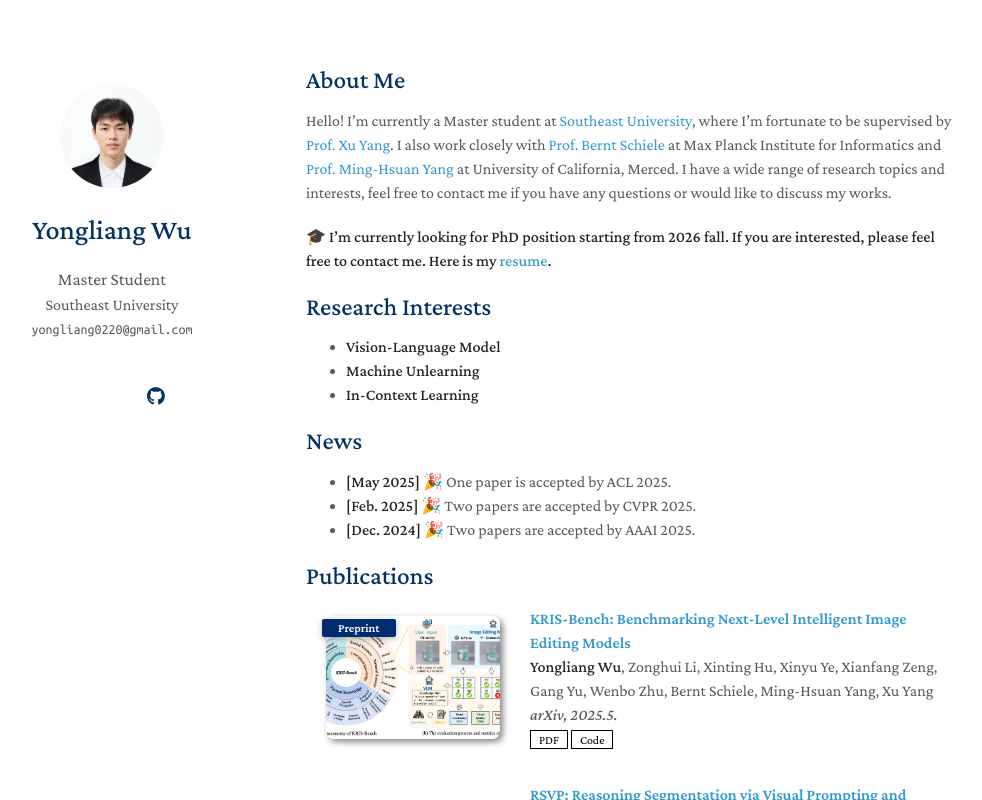
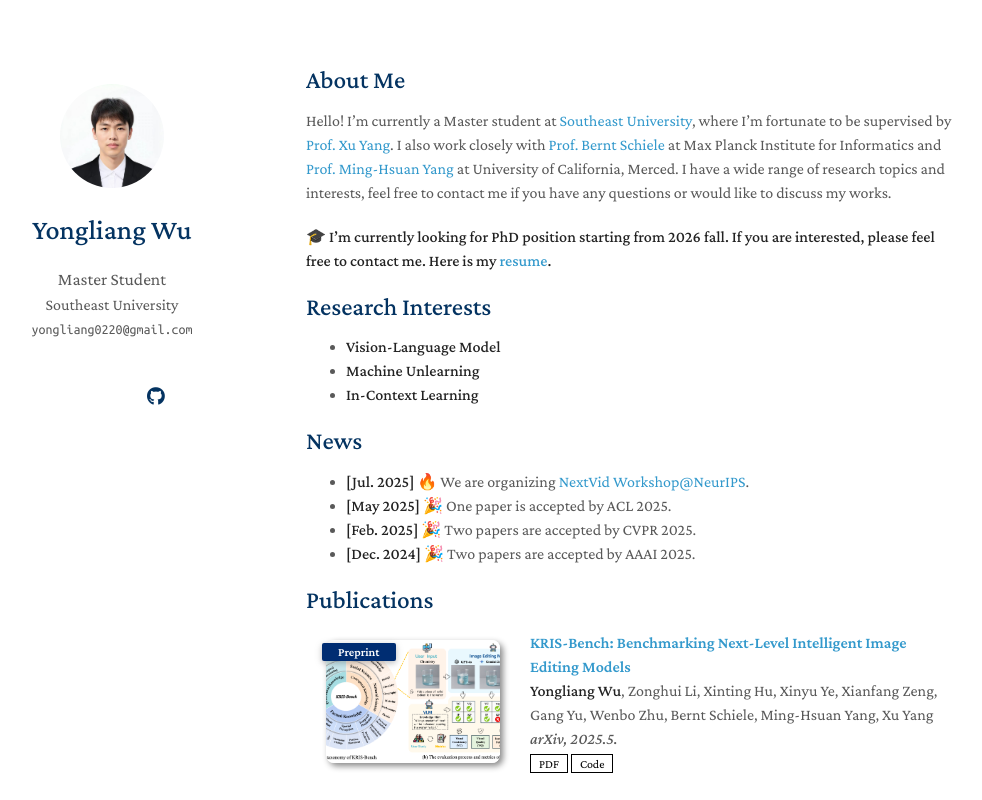
Before and after one commit to yongliang-wu/yongliang-wu.github.io, a Jekyll site: the page built from index.md, in a window 1280 px wide and 900 px high, cut to the strip 0-800 px from the top of the window. Shown: the whole strip, without its empty margins (164-1146 px from the left). Built offline with Jekyll 4.4.1, drawn with Linux system fonts in a browser that asks for light colours; nearby versions of some CDN libraries; a style sheet for code colours, icons or effects is not loaded; our own code applies the rules of GitHub Pages for plain Markdown files.

Commit message:
update news

```diff
--- a/index.md
+++ b/index.md
@@ -14,6 +14,7 @@
 - **In-Context Learning**
 
 ## News
+- **[Jul. 2025]** 🔥 We are organizing [NextVid Workshop@NeurIPS](https://what-makes-good-video.github.io/).
 - **[May 2025]** 🎉 One paper is accepted by ACL 2025.
 - **[Feb. 2025]** 🎉 Two papers are accepted by CVPR 2025.
 - **[Dec. 2024]** 🎉 Two papers are accepted by AAAI 2025.
```
